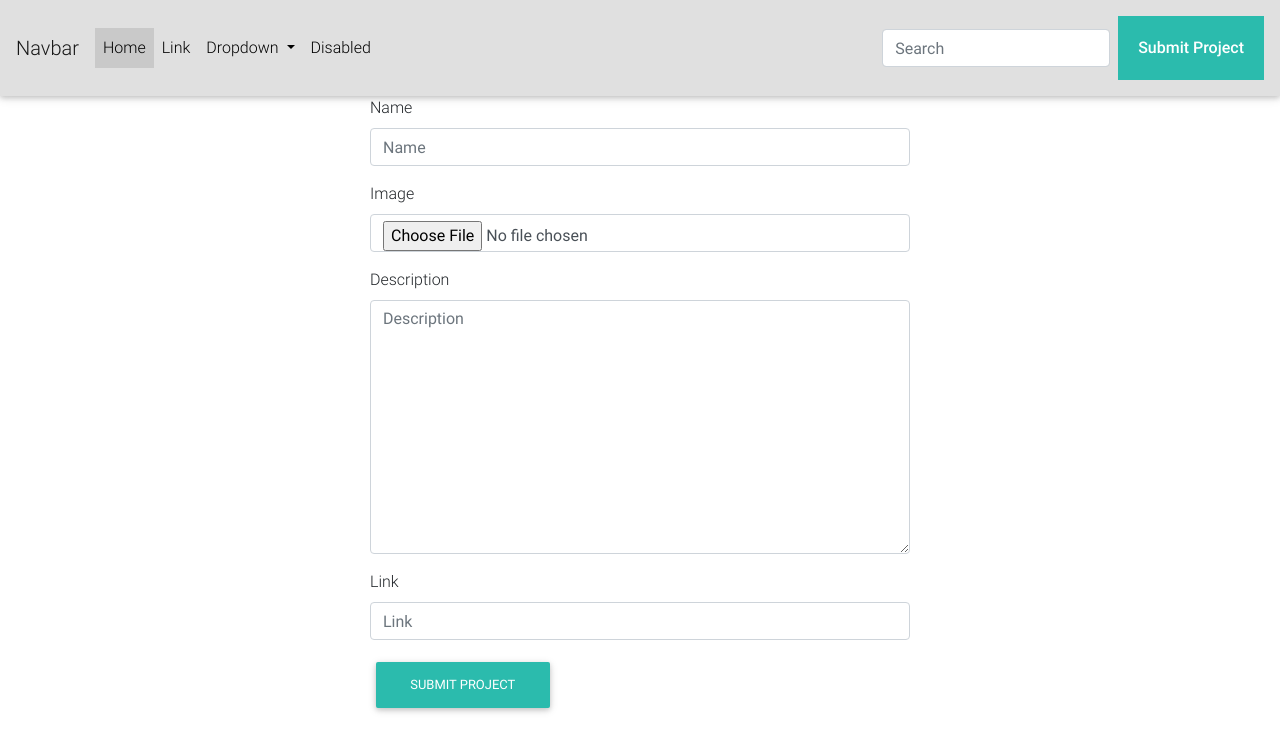
After one commit to kipkemoimayor/Awards, a Django app: page /project/post/ in a window 1280 px wide. The commit adds this page. Shown: the top 752 px of the page. Run offline with Django 3.2, Linux system fonts and the light colour scheme; some libraries are stand-ins or nearby versions.

Commit message:
Added a bootsrao form to display form for adding new projects

```diff
--- /dev/null
+++ b/award/forms.py
@@ -0,0 +1,7 @@
+from .models import Projects
+from django import forms
+
+class PostForm(forms.ModelForm):
+    class Meta:
+        model=Projects
+        exclude=['user','design','usability','content']
--- a/award/static/css/style.css
+++ b/award/static/css/style.css
@@ -9,3 +9,7 @@
   font-weight: 500;
 
 }
+
+#link{
+  width: 10%;
+}
--- a/award/templates/navbar.html
+++ b/award/templates/navbar.html
@@ -33,5 +33,5 @@
     </form>
 
   </div>
-  <a id='submit' class="bg-default my-2 my-sm-0">Submit Project</a>
+  <a href="{%url 'post'%}" id='submit' class="bg-default my-2 my-sm-0">Submit Project</a>
 </nav>
--- /dev/null
+++ b/award/templates/post.html
@@ -0,0 +1,24 @@
+{%extends 'base.html'%}
+{%load bootstrap4%}
+
+{{block.super}}
+{%block content%}
+<div class="container">
+  <div class="row">
+    <div class="col-md-3"></div>
+    <div class="col-md-6">
+      <form class="" action="index.html" method="post">
+        {%csrf_token%}
+        {%bootstrap_form form%}
+        <button class="btn btn-default" type="button" name="button">Submit Project</button>
+
+      </form>
+    </div>
+    <div class="col-md-3"></div>
+
+  </div>
+
+
+</div>
+
+{%endblock%}
--- a/award/urls.py
+++ b/award/urls.py
@@ -5,5 +5,5 @@ from django.conf.urls import url
 
 urlpatterns=[
     url(r'^$',views.index, name='index'),
-
+    url(r'project/post/$',views.post,name='post'),
 ]
--- a/award/views.py
+++ b/award/views.py
@@ -1,5 +1,11 @@
 from django.shortcuts import render
+from .forms import PostForm
 
 # Create your views here.
 def index(request):
     return render(request,'index.html')
+
+
+def post(request):
+    form=PostForm()
+    return render(request,'post.html',{'form':form})
```
